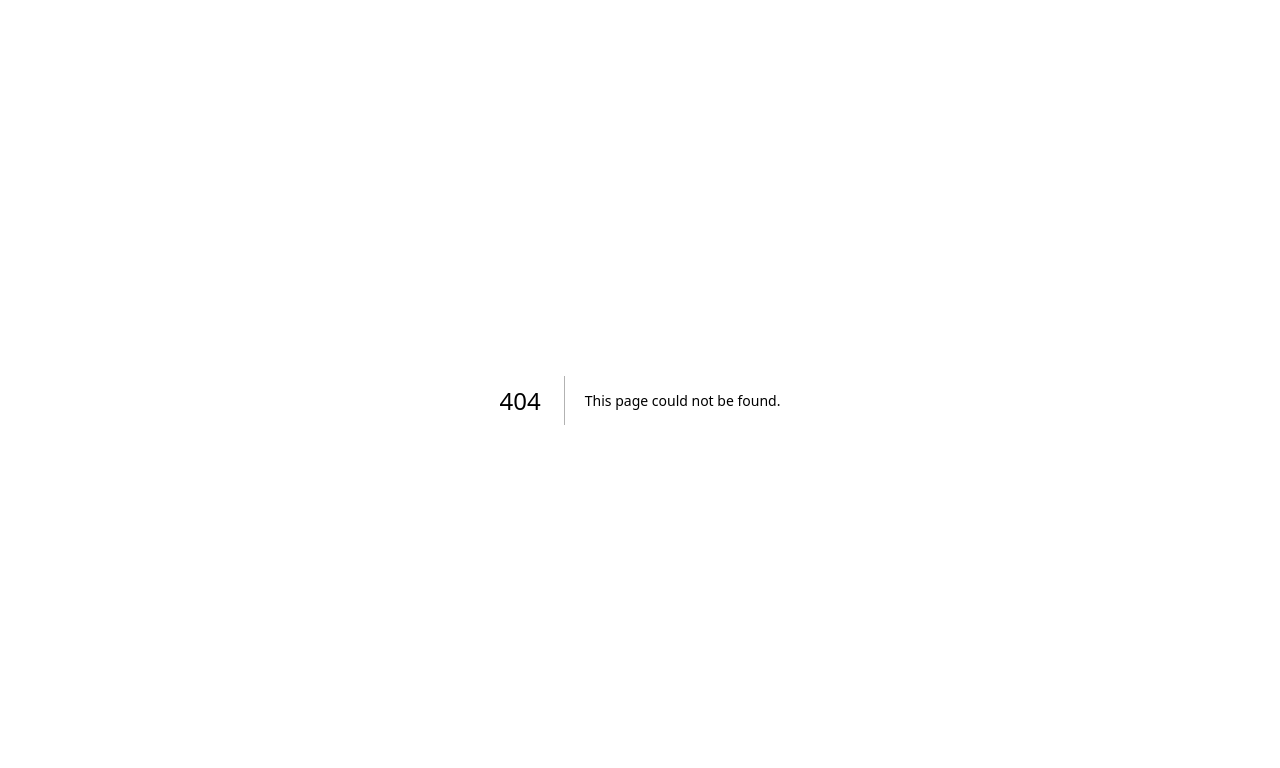
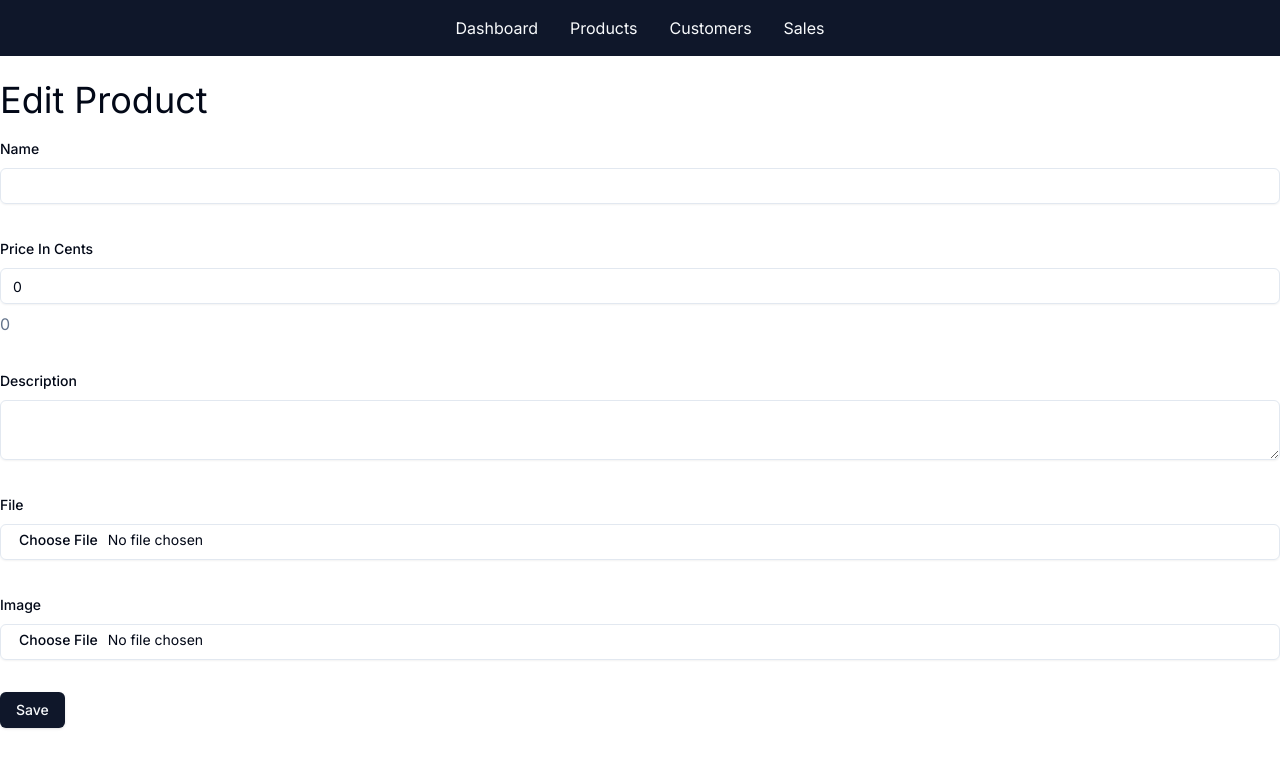
Before and after one commit to akashdebnath-swe/PayON, a Next.js app: page /admin/products/1/edit in a window 1280 px wide. Before the commit this address had no page. Shown: the top 768 px of the page. Built offline with nearby package versions, Linux system fonts and the light colour scheme; no server answers; the database is empty.

Commit message:
user can edit the product details now

```diff
--- a/src/app/admin/_actions/products.ts
+++ b/src/app/admin/_actions/products.ts
@@ -16,6 +16,11 @@ const addSchema = z.object({
     priceInCents: z.coerce.number().int().min(1),
     file: fileSchema.refine((file) => file.size > 0, "Required"),
     image: imageSchema.refine((file) => file.size > 0, "Required"),
+});
+
+const editSchema = addSchema.extend({
+    file: fileSchema.optional(),
+    image: imageSchema.optional(),
 });
 
 export const addProduct = async (prevState: unknown, formData: FormData) => {
@@ -54,6 +59,57 @@ export const addProduct = async (prevState: unknown, formData: FormData) => {
 
     redirect("/admin/products");
 };
+export const updateProduct = async (
+    id: string,
+    prevState: unknown,
+    formData: FormData
+) => {
+    const result = editSchema.safeParse(Object.fromEntries(formData.entries()));
+
+    if (result.success === false) {
+        return result.error.formErrors.fieldErrors;
+    }
+
+    const data = result.data;
+    const product = await db.product.findUnique({ where: { id } });
+
+    if (product == null) return notFound();
+
+    let filePath = product.filePath;
+    let imagePath = product.imagePath;
+
+    if (data.file != null && data.file.size > 0) {
+        await fs.unlink(filePath);
+        filePath = `products/${crypto.randomUUID()}-${data.file.name}`;
+        await fs.writeFile(
+            filePath,
+            Buffer.from(await data.file.arrayBuffer())
+        );
+    }
+
+    if (data.image != null && data.image.size > 0) {
+        await fs.unlink(`public${imagePath}`);
+        imagePath = `/products/${crypto.randomUUID()}-${data.image.name}`;
+        await fs.writeFile(
+            `public${imagePath}`,
+            Buffer.from(await data.image.arrayBuffer())
+        );
+    }
+
+    // Saving the data to database
+    await db.product.update({
+        where: { id },
+        data: {
+            name: data.name,
+            description: data.description,
+            priceInCents: data.priceInCents,
+            filePath,
+            imagePath,
+        },
+    });
+
+    redirect("/admin/products");
+};
 
 export async function toggleProductAvailability(
     id: string,
--- /dev/null
+++ b/src/app/admin/products/[id]/edit/page.tsx
@@ -0,0 +1,21 @@
+import PageHeader from "@/app/admin/_components/PageHeader";
+import React from "react";
+import ProductForm from "../../_components/ProductForm";
+import { db } from "@/lib/prisma";
+
+const EditProductPage = async ({
+    params: { id },
+}: {
+    params: { id: string };
+}) => {
+    const product = await db.product.findUnique({ where: { id } });
+
+    return (
+        <>
+            <PageHeader>Edit Product</PageHeader>
+            <ProductForm product={product} />
+        </>
+    );
+};
+
+export default EditProductPage;
--- a/src/app/admin/products/_components/ProductForm.tsx
+++ b/src/app/admin/products/_components/ProductForm.tsx
@@ -6,19 +6,40 @@ import { Label } from "@/components/ui/label";
 import { Textarea } from "@/components/ui/textarea";
 import { formatCurrency } from "@/lib/formatters";
 import React, { useActionState, useState } from "react";
-import { addProduct } from "../../_actions/products";
+import { addProduct, updateProduct } from "../../_actions/products";
 import { useFormStatus } from "react-dom";
+import { Product } from "@prisma/client";
+import Image from "next/image";
 
-const ProductForm = () => {
-    const [error, action] = useActionState(addProduct, {});
-    const [priceInCents, setPriceInCents] = useState<number>(0);
+const ProductForm = ({ product }: { product: Product | null }) => {
+    const [error, action] = useActionState(
+        product == null ? addProduct : updateProduct.bind(null, product.id),
+        {}
+    );
+    const [priceInCents, setPriceInCents] = useState<number>(
+        product?.priceInCents || 0
+    );
+
+    const handlePriceChange = (e: React.ChangeEvent<HTMLInputElement>) => {
+        const value = e.target.value;
+
+        if (/^\d*$/.test(value)) {
+            setPriceInCents(Number(value));
+        }
+    };
 
     return (
         <>
             <form action={action} className="space-y-8">
                 <div className="space-y-2">
                     <Label htmlFor="name">Name</Label>
-                    <Input type="text" id="name" name="name" required />
+                    <Input
+                        type="text"
+                        id="name"
+                        name="name"
+                        defaultValue={product?.name || ""}
+                        required
+                    />
                     {error.name && (
                         <div className="text-destructive">{error.name}</div>
                     )}
@@ -26,14 +47,12 @@ const ProductForm = () => {
                 <div className="space-y-2">
                     <Label htmlFor="priceInCents">Price In Cents</Label>
                     <Input
-                        type="number"
+                        type="text"
                         id="priceInCents"
                         name="priceInCents"
                         required
                         value={priceInCents}
-                        onChange={(e) =>
-                            setPriceInCents(Number(e.target.value))
-                        }
+                        onChange={handlePriceChange}
                         style={{
                             MozAppearance: "textfield",
                             WebkitAppearance: "none",
@@ -51,7 +70,12 @@ const ProductForm = () => {
                 </div>
                 <div className="space-y-2">
                     <Label htmlFor="description">Description</Label>
-                    <Textarea id="description" name="description" required />
+                    <Textarea
+                        id="description"
+                        name="description"
+                        defaultValue={product?.description || ""}
+                        required
+                    />
                     {error.description && (
                         <div className="text-destructive">
                             {error.description}
@@ -60,14 +84,37 @@ const ProductForm = () => {
                 </div>
                 <div className="space-y-2">
                     <Label htmlFor="file">File</Label>
-                    <Input type="file" id="file" name="file" required />
+                    <Input
+                        type="file"
+                        id="file"
+                        name="file"
+                        required={product == null}
+                    />
+                    {product != null && (
+                        <div className="text-muted-foreground">
+                            {product.filePath}
+                        </div>
+                    )}
                     {error.file && (
                         <div className="text-destructive">{error.file}</div>
                     )}
                 </div>
                 <div className="space-y-2">
                     <Label htmlFor="image">Image</Label>
-                    <Input type="file" id="image" name="image" required />
+                    <Input
+                        type="file"
+                        id="image"
+                        name="image"
+                        required={product == null}
+                    />
+                    {product != null && (
+                        <Image
+                            src={product.imagePath}
+                            height={400}
+                            width={400}
+                            alt="Product Image"
+                        />
+                    )}
                     {error.image && (
                         <div className="text-destructive">{error.image}</div>
                     )}
```
Also changed, not shown: src/app/admin/products/[id]/download/route.ts (added), 1 other file (tests, documents, lock files or other folders).
